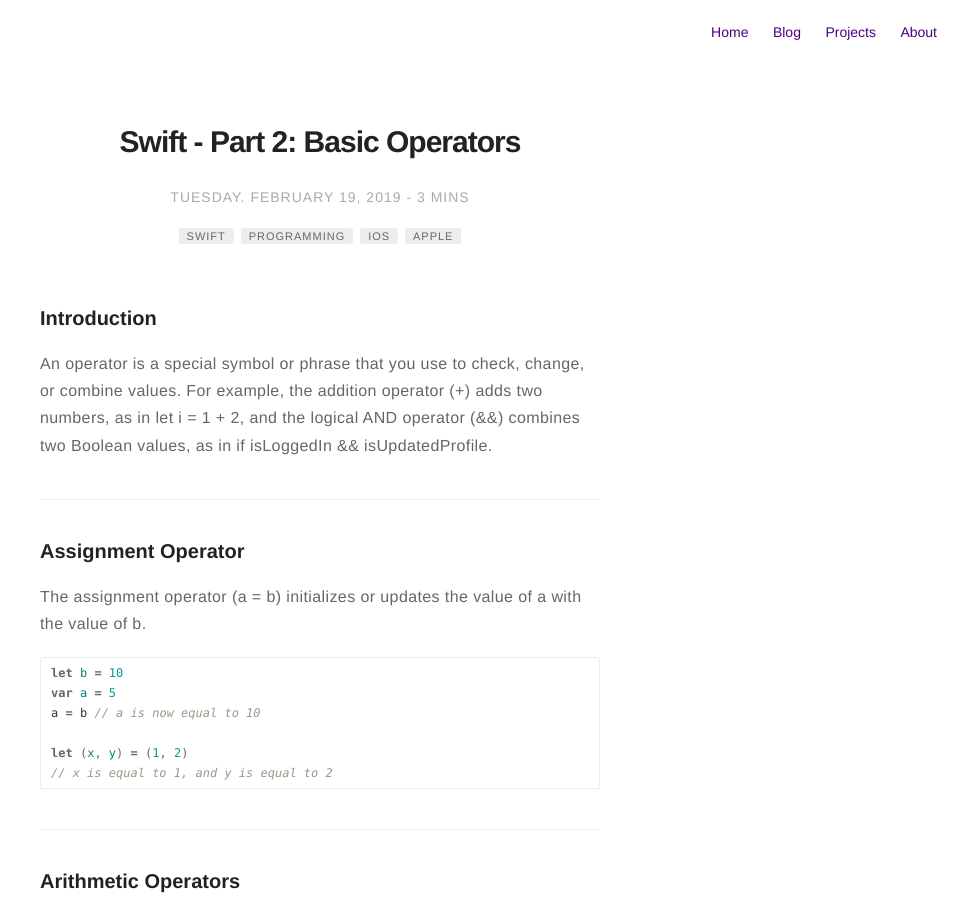
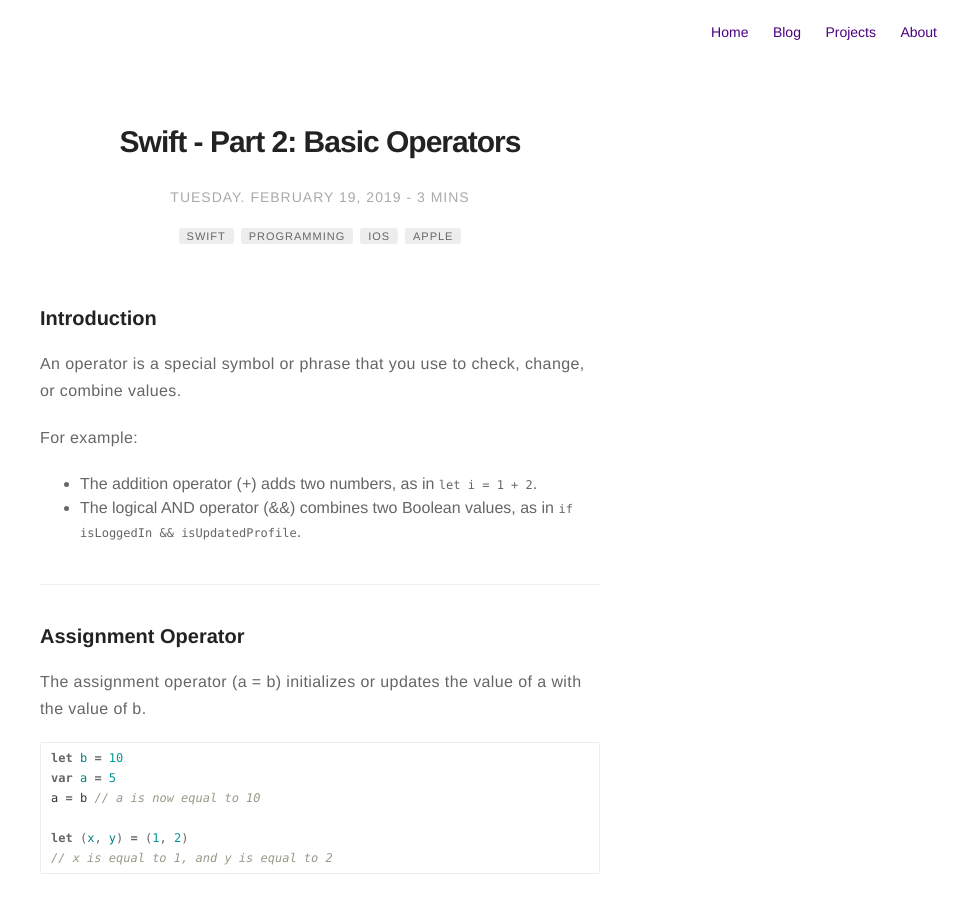
Before and after one commit to duonghominhhuy/duonghominhhuy.github.io, a Jekyll site: the page built from _posts/2019-02-19-swift-basic-operators.markdown, in a window 1280 px wide and 900 px high. Shown: the whole window, without its empty margins (320-1280 px from the left). Built offline with Jekyll 4.4.1, drawn with Linux system fonts in a browser that asks for light colours; comment, search, counter and statistics services are not loaded.

Commit message:
Edit Introduction in 'Swift - Part 2: Basic Operators'

````diff
--- a/_posts/2019-02-19-swift-basic-operators.markdown
+++ b/_posts/2019-02-19-swift-basic-operators.markdown
@@ -16,7 +16,11 @@
 
 ### Introduction
 
-An operator is a special symbol or phrase that you use to check, change, or combine values. For example, the addition operator (+) adds two numbers, as in let i = 1 + 2, and the logical AND operator (&&) combines two Boolean values, as in if isLoggedIn && isUpdatedProfile.
+An operator is a special symbol or phrase that you use to check, change, or combine values.
+
+For example:
+- The addition operator (+) adds two numbers, as in ```let i = 1 + 2```.
+- The logical AND operator (&&) combines two Boolean values, as in ```if isLoggedIn && isUpdatedProfile```.
 
 ---
 
````
